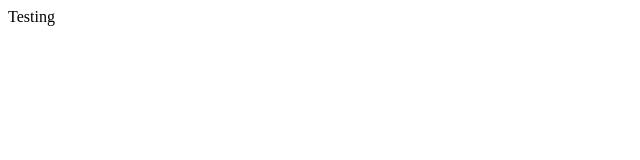
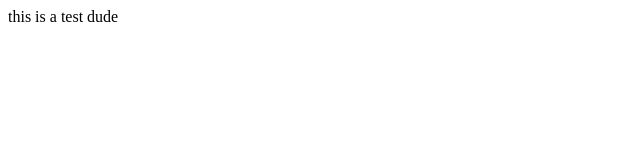
Before and after one commit to Toxin-X/webtest, a plain HTML site: page index.html in a window 1280 px wide. Shown: the full height of the page, 0-640 px from the left. Drawn offline with Linux system fonts and the light colour scheme.

Commit message:
Update index.html

```diff
--- a/index.html
+++ b/index.html
@@ -1 +1 @@
-<p1>Testing<p1>
+<p1>this is a test dude<p1>
```
